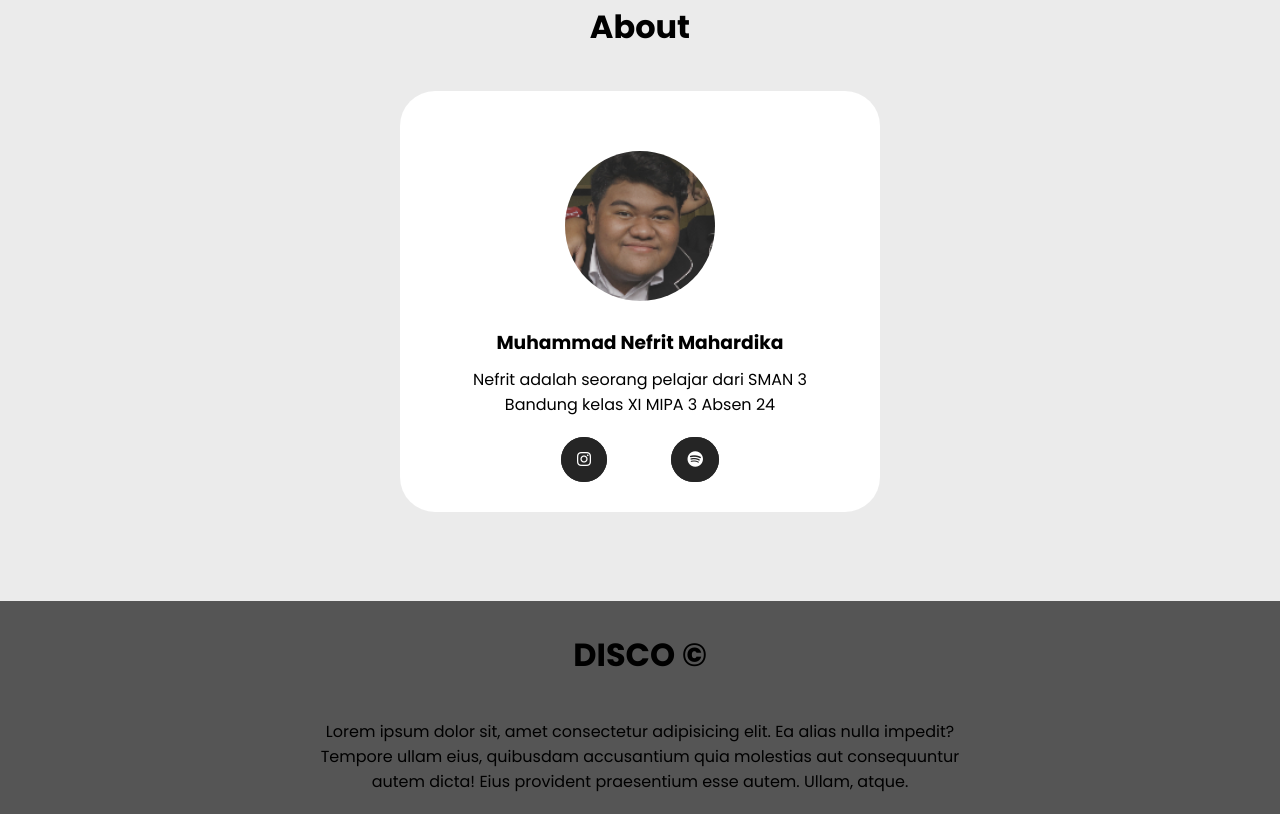
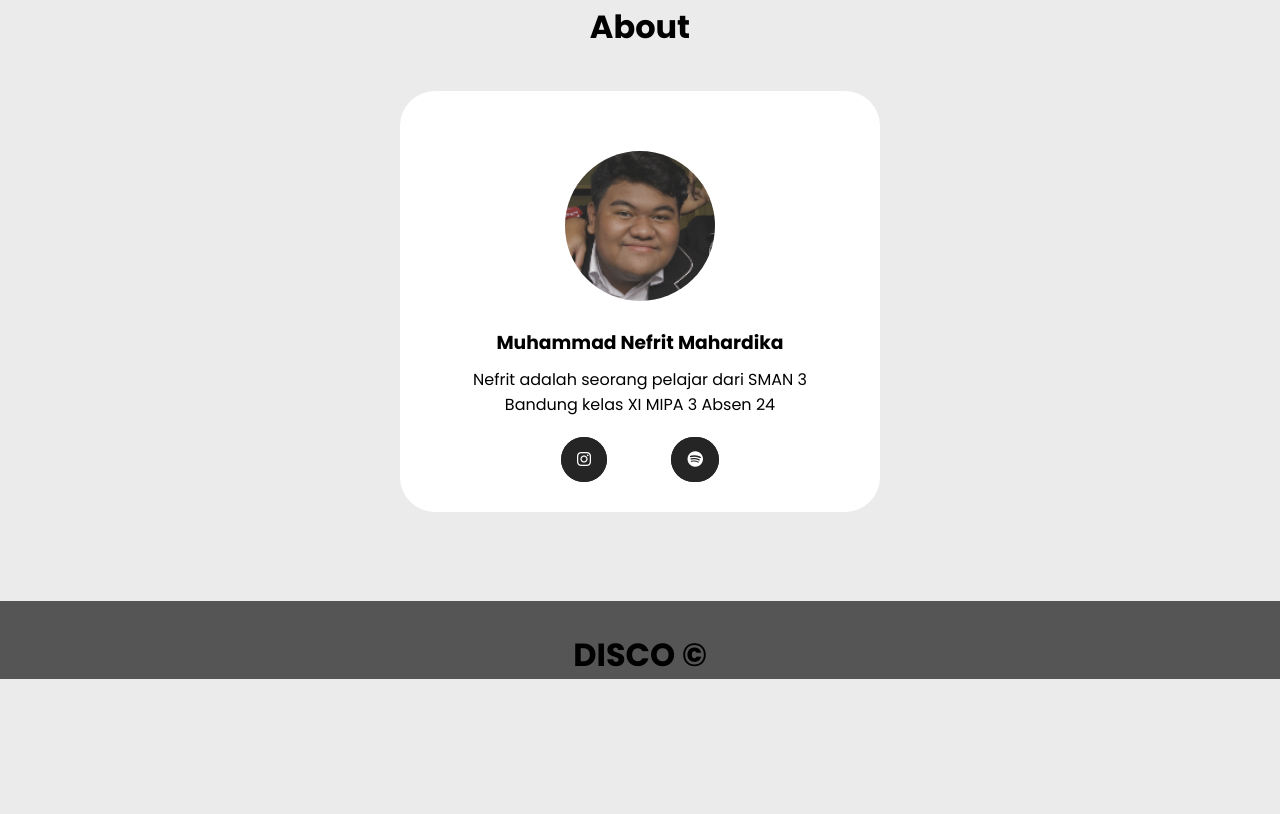
Before and after one commit to nefritmahardika/disconefritsman3bdg, a plain HTML site: page index.html in a window 1280 px wide. Shown: the part 3084-3898 px from the top of the page. After the commit the page ends 3763 px from the top, so only its background shows below. Drawn offline with nearby package versions, Linux system fonts and the light colour scheme; a script that the page names is missing.

Commit message:
Update index.html

```diff
--- a/index.html
+++ b/index.html
@@ -293,8 +293,7 @@
             </div>
 <footer>
     <h1>DISCO ©</h1>
-    <p>Lorem ipsum dolor sit, amet consectetur adipisicing elit. Ea alias nulla impedit? Tempore ullam eius, quibusdam accusantium quia molestias aut consequuntur autem dicta! Eius provident praesentium esse autem. Ullam, atque.</p>
-</footer>
+    </footer>
     <script src="app.js"></script>
 </body>
 
```
